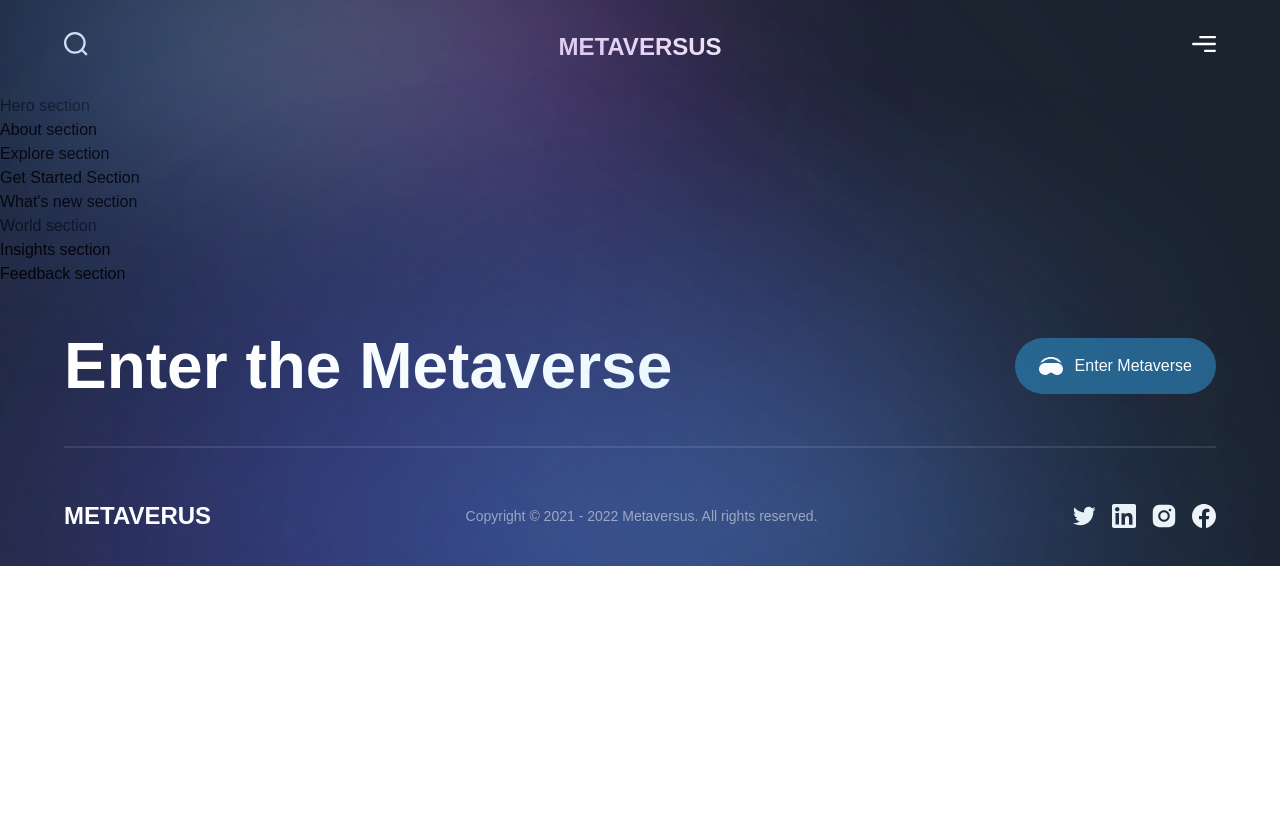
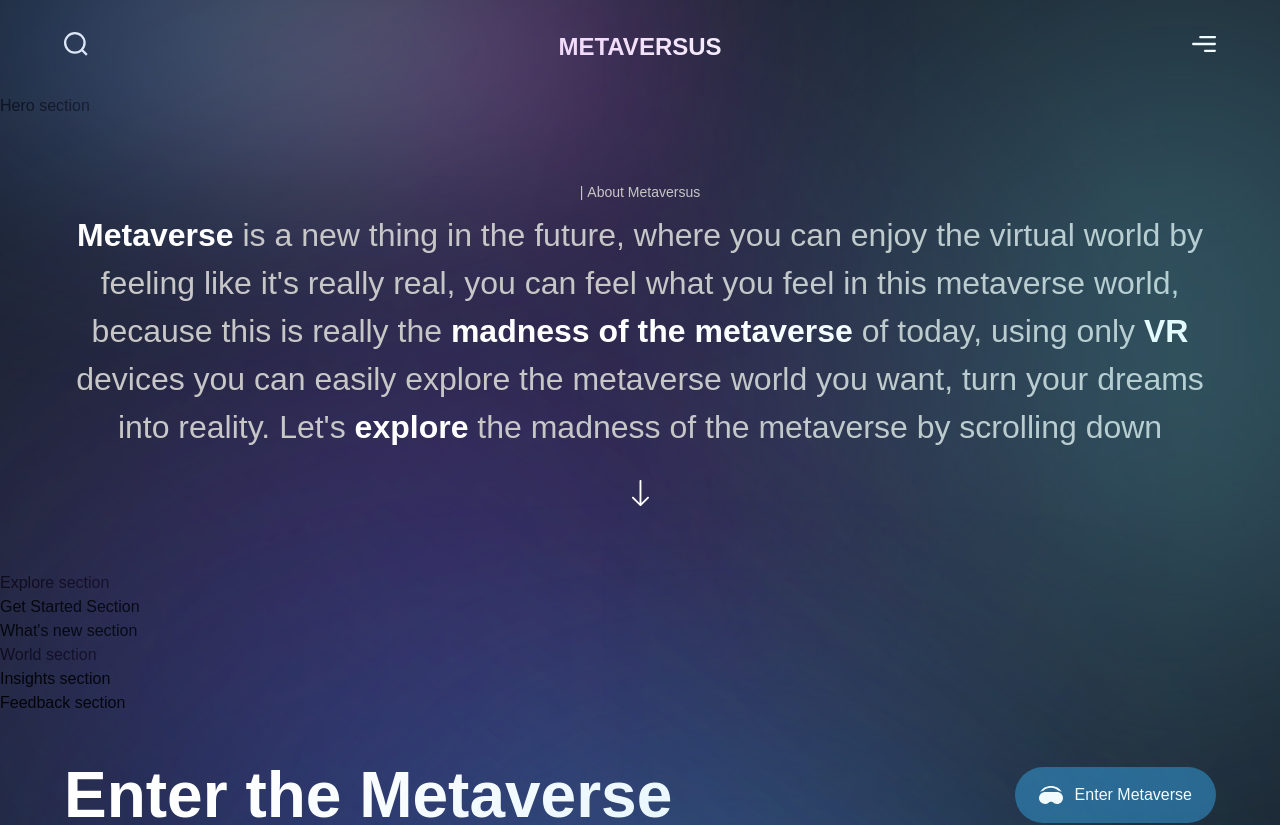
Before and after one commit to Scurrlin/metaversus, a Next.js app: page / in a window 1280 px wide. Shown: the top 825 px of the page. Before the commit the page ends 800 px from the top, so only its background shows below. Built offline with nearby package versions, Linux system fonts and the light colour scheme; a web font is replaced by a local one.

Commit message:
update About.jsx

```diff
--- a/sections/About.jsx
+++ b/sections/About.jsx
@@ -1,8 +1,49 @@
 'use client';
 
+import { motion } from 'framer-motion';
+import { TypingText } from '../components';
+
+import styles from '../styles';
+import { fadeIn, staggerContainer } from '../utils/motion';
+
 const About = () => (
-  <section>
-    About section
+  <section className={`${styles.paddings} relative z-10`}>
+    <div className="gradient-02 z-0" />
+    <motion.div
+      variants={staggerContainer}
+      initial="hidden"
+      whileInView="show"
+      viewport={{ once: false, amount: 0.25 }}
+      className={`${styles.innerWidth} mx-auto ${styles.flexCenter} flex-col`}
+    >
+      <TypingText title="| About Metaversus" textStyles="text-center" />
+
+      <motion.p
+        variants={fadeIn('up', 'tween', 0.2, 1)}
+        className="mt-[8px] font-normal sm:text-[32px] text-[20px] text-center text-secondary-white"
+      >
+        <span className="font-extrabold text-white">Metaverse</span> is a new
+        thing in the future, where you can enjoy the virtual world by feeling
+        like it's really real, you can feel what you feel in this metaverse
+        world, because this is really the{' '}
+        <span className="font-extrabold text-white">
+          madness of the metaverse
+        </span>{' '}
+        of today, using only{' '}
+        <span className="font-extrabold text-white">VR</span> devices you can
+        easily explore the metaverse world you want, turn your dreams into
+        reality. Let's{' '}
+        <span className="font-extrabold text-white">explore</span> the madness
+        of the metaverse by scrolling down
+      </motion.p>
+
+      <motion.img
+        variants={fadeIn('up', 'tween', 0.3, 1)}
+        src="/arrow-down.svg"
+        alt="arrow down"
+        className="w-[18px] h-[28px] object-contain mt-[28px]"
+      />
+    </motion.div>
   </section>
 );
 
```
